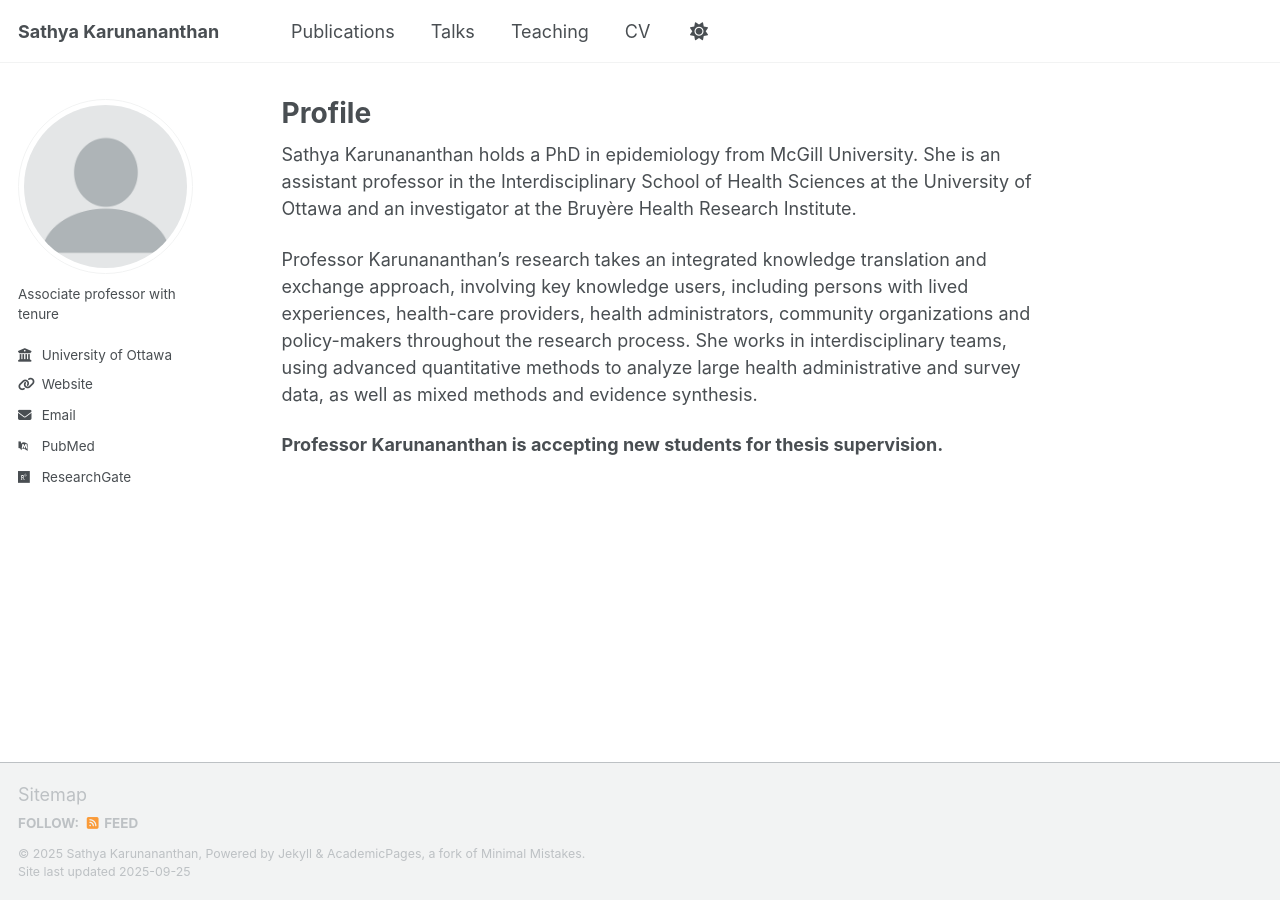
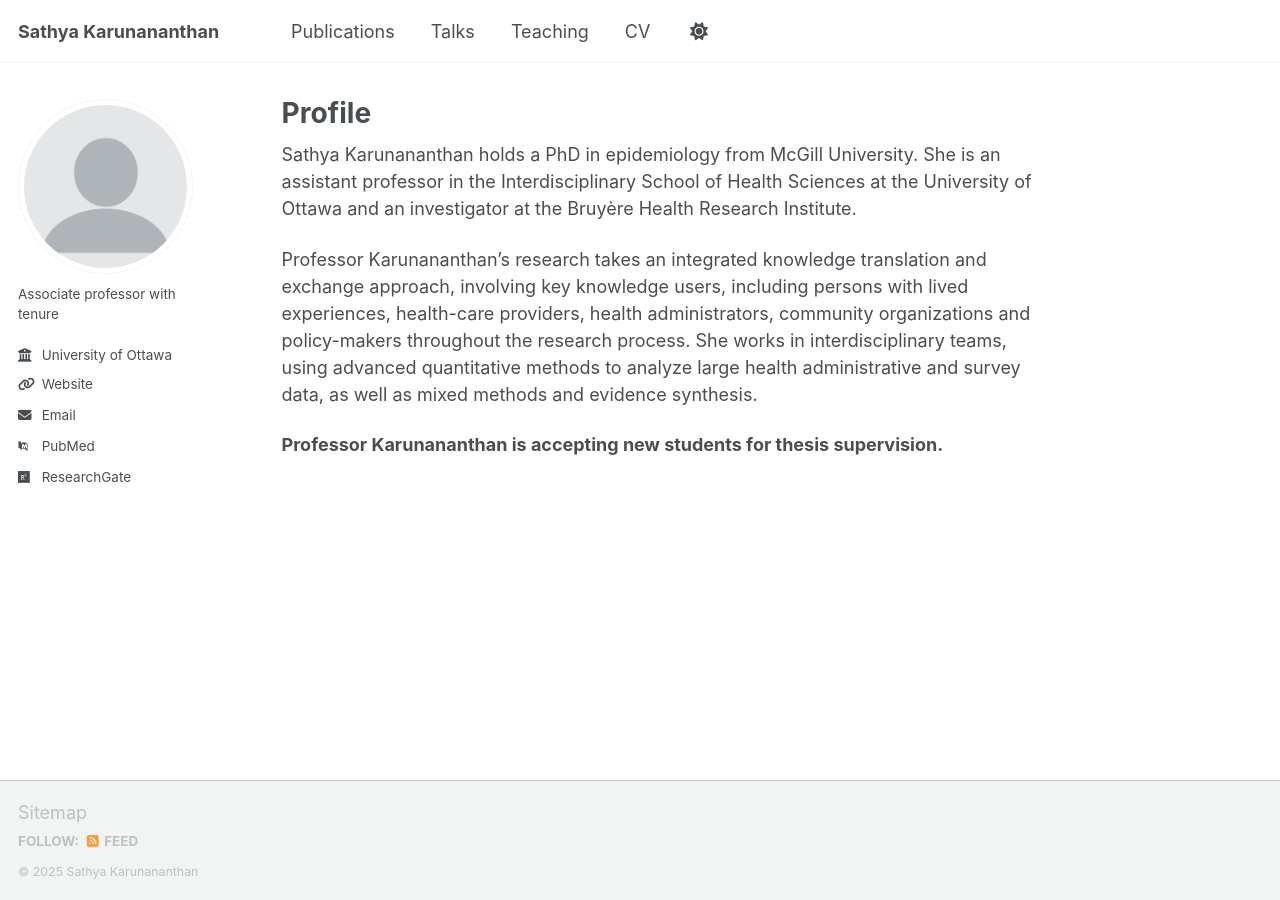
Before and after one commit to sathyaguru/sathyaguru.github.io, a Jekyll site: the page built from _pages/about.md, in a window 1280 px wide. Built offline with Jekyll 4.4.1, drawn with Linux system fonts in a browser that asks for light colours; some web fonts are replaced; a script that is not in the unit is left out.

Commit message:
modify footer.html

```diff
--- a/_includes/footer.html
+++ b/_includes/footer.html
@@ -20,6 +20,5 @@
 {% endif %}
 
 <div class="page__footer-copyright">
-  &copy; {{ site.time | date: '%Y' }} {{ site.name | default: site.title }}, {{ site.data.ui-text[site.locale].powered_by | default: "Powered by" }} <a href="http://jekyllrb.com" rel="nofollow">Jekyll</a> &amp; <a href="https://github.com/academicpages/academicpages.github.io">AcademicPages</a>, a fork of <a href="https://mademistakes.com/work/minimal-mistakes-jekyll-theme/" rel="nofollow">Minimal Mistakes</a>.<br />
-  Site last updated {{ "now" | date: '%Y-%m-%d' }}
+  &copy; {{ site.time | date: '%Y' }} {{ site.name | default: site.title }}<br />
 </div>
```
